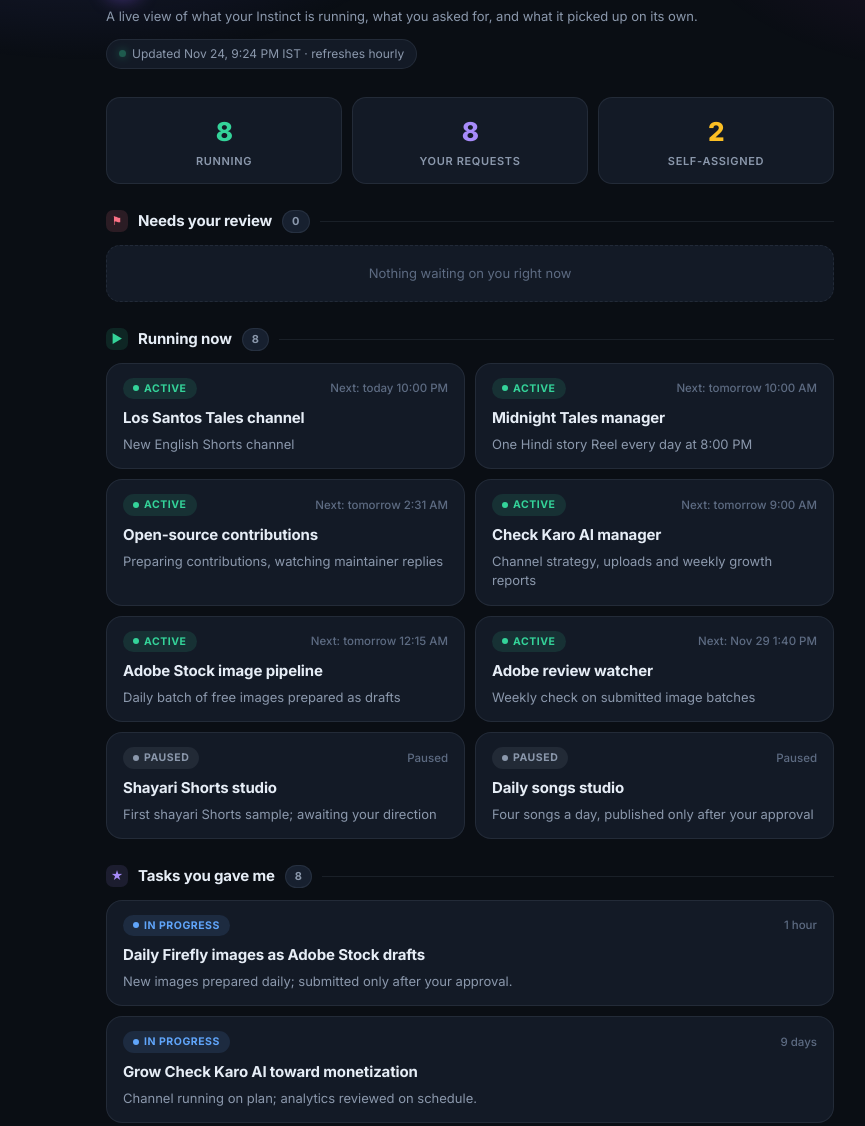
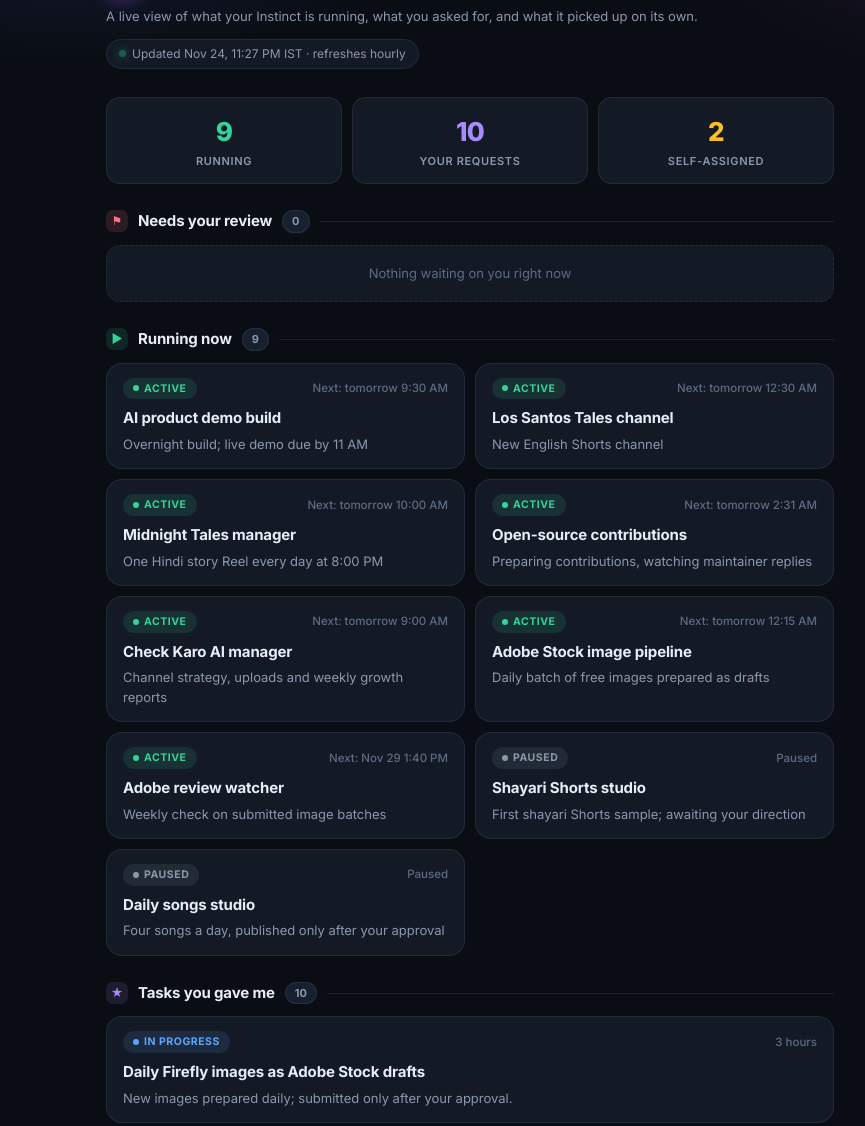
Before and after one commit to Lakshay85/mission-control, a plain HTML site: page index.html in a window 1280 px wide. Shown: the part 79-1205 px from the top of the page, without its empty margins (170-1035 px from the left). Drawn offline with Linux system fonts and the light colour scheme.

Commit message:
Update index.html

```diff
--- a/index.html
+++ b/index.html
@@ -78,12 +78,12 @@ footer .heart{color:var(--violet)}
 <header>
   <div class="brand"><div class="logo">&#9672;</div><h1>Mission Control</h1></div>
   <div class="sub">A live view of what your Instinct is running, what you asked for, and what it picked up on its own.</div>
-  <span class="stamp"><span class="dot"></span>Updated Nov 24, 9:24 PM IST &middot; refreshes hourly</span>
+  <span class="stamp"><span class="dot"></span>Updated Nov 24, 11:27 PM IST &middot; refreshes hourly</span>
 </header>
 
 <div class="stats">
-  <div class="stat s1"><div class="num">8</div><div class="lbl">Running</div></div>
-  <div class="stat s2"><div class="num">8</div><div class="lbl">Your requests</div></div>
+  <div class="stat s1"><div class="num">9</div><div class="lbl">Running</div></div>
+  <div class="stat s2"><div class="num">10</div><div class="lbl">Your requests</div></div>
   <div class="stat s3"><div class="num">2</div><div class="lbl">Self-assigned</div></div>
 </div>
 
@@ -96,10 +96,15 @@ footer .heart{color:var(--violet)}
 
 
 <section>
-  <div class="sec-head"><span class="ico g">&#9654;</span><h2>Running now</h2><span class="count">8</span><span class="bar"></span></div>
+  <div class="sec-head"><span class="ico g">&#9654;</span><h2>Running now</h2><span class="count">9</span><span class="bar"></span></div>
   <div class="grid">
 <div class="card">
-  <div class="card-top"><span class="pill on">Active</span><span class="age">Next: today 10:00 PM</span></div>
+  <div class="card-top"><span class="pill on">Active</span><span class="age">Next: tomorrow 9:30 AM</span></div>
+  <div class="card-title">AI product demo build</div>
+  <div class="card-note">Overnight build; live demo due by 11 AM</div>
+</div>
+<div class="card">
+  <div class="card-top"><span class="pill on">Active</span><span class="age">Next: tomorrow 12:30 AM</span></div>
   <div class="card-title">Los Santos Tales channel</div>
   <div class="card-note">New English Shorts channel</div>
 </div>
@@ -142,10 +147,10 @@ footer .heart{color:var(--violet)}
 </section>
 
 <section>
-  <div class="sec-head"><span class="ico v">&#9733;</span><h2>Tasks you gave me</h2><span class="count">8</span><span class="bar"></span></div>
+  <div class="sec-head"><span class="ico v">&#9733;</span><h2>Tasks you gave me</h2><span class="count">10</span><span class="bar"></span></div>
   <div class="grid single">
 <div class="card">
-  <div class="card-top"><span class="pill prog">In progress</span><span class="age">1 hour</span></div>
+  <div class="card-top"><span class="pill prog">In progress</span><span class="age">3 hours</span></div>
   <div class="card-title">Daily Firefly images as Adobe Stock drafts</div>
   <div class="card-note">New images prepared daily; submitted only after your approval.</div>
 </div>
@@ -184,6 +189,16 @@ footer .heart{color:var(--violet)}
   <div class="card-title">Upwork + Contra freelance profiles</div>
   <div class="card-note">Parked; resumes when you say so.</div>
 </div>
+<div class="card">
+  <div class="card-top"><span class="pill prog">In progress</span><span class="age">31 minutes</span></div>
+  <div class="card-title">AI product demo build</div>
+  <div class="card-note">Overnight build in progress; demo due by 11 AM.</div>
+</div>
+<div class="card">
+  <div class="card-top"><span class="pill prog">In progress</span><span class="age">24 minutes</span></div>
+  <div class="card-title">Hospital client website</div>
+  <div class="card-note">Demo live; client handover in progress.</div>
+</div>
   </div>
 </section>
 
@@ -196,7 +211,7 @@ footer .heart{color:var(--violet)}
   <div class="card-note">Review underway; some images not accepted.</div>
 </div>
 <div class="card">
-  <div class="card-top"><span class="pill prog">In progress</span><span class="age">2 days</span></div>
+  <div class="card-top"><span class="pill prog">In progress</span><span class="age">3 days</span></div>
   <div class="card-title">Curiosity-explainer channel</div>
   <div class="card-note">Parked for now; will build later.</div>
 </div>
```
